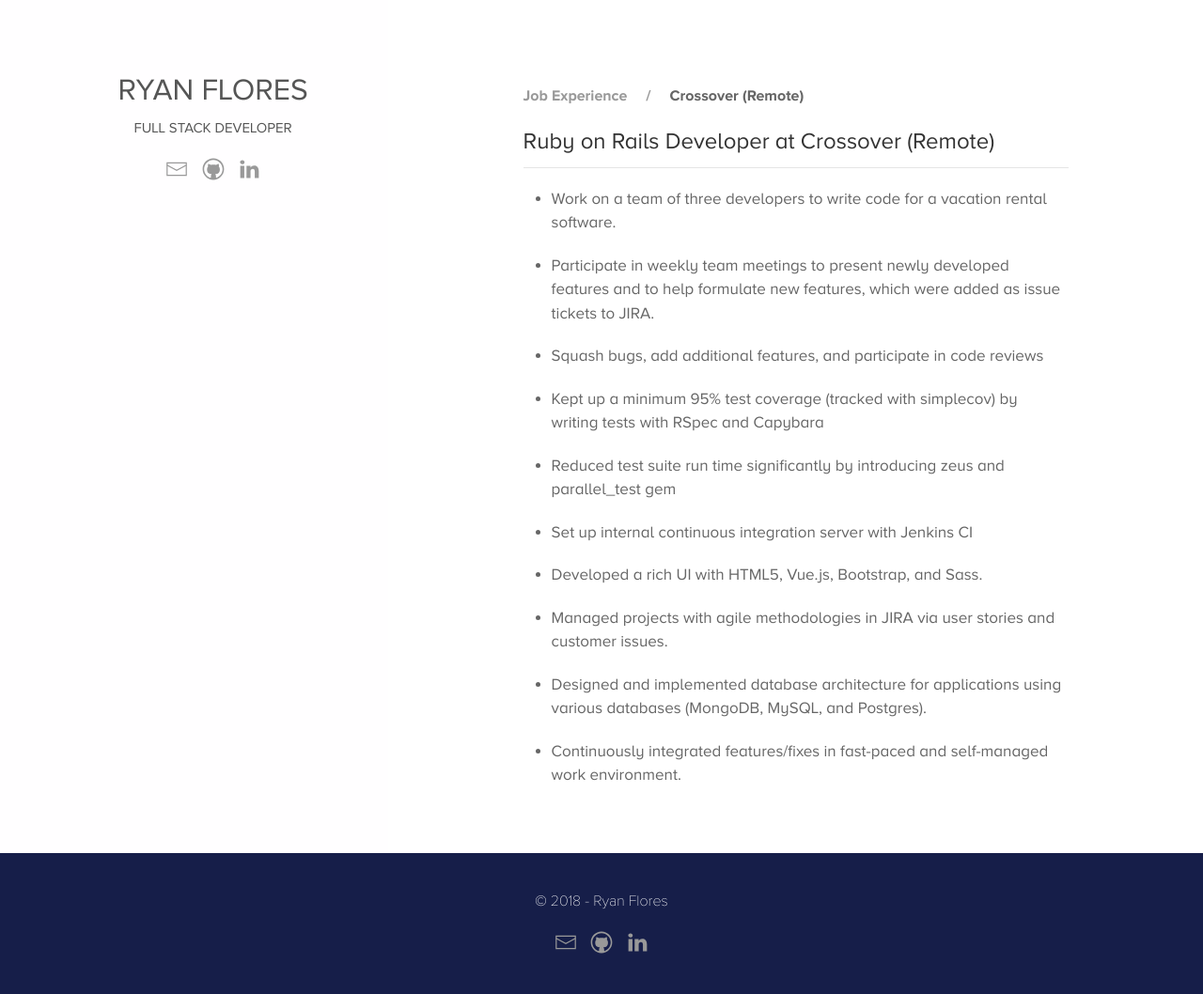
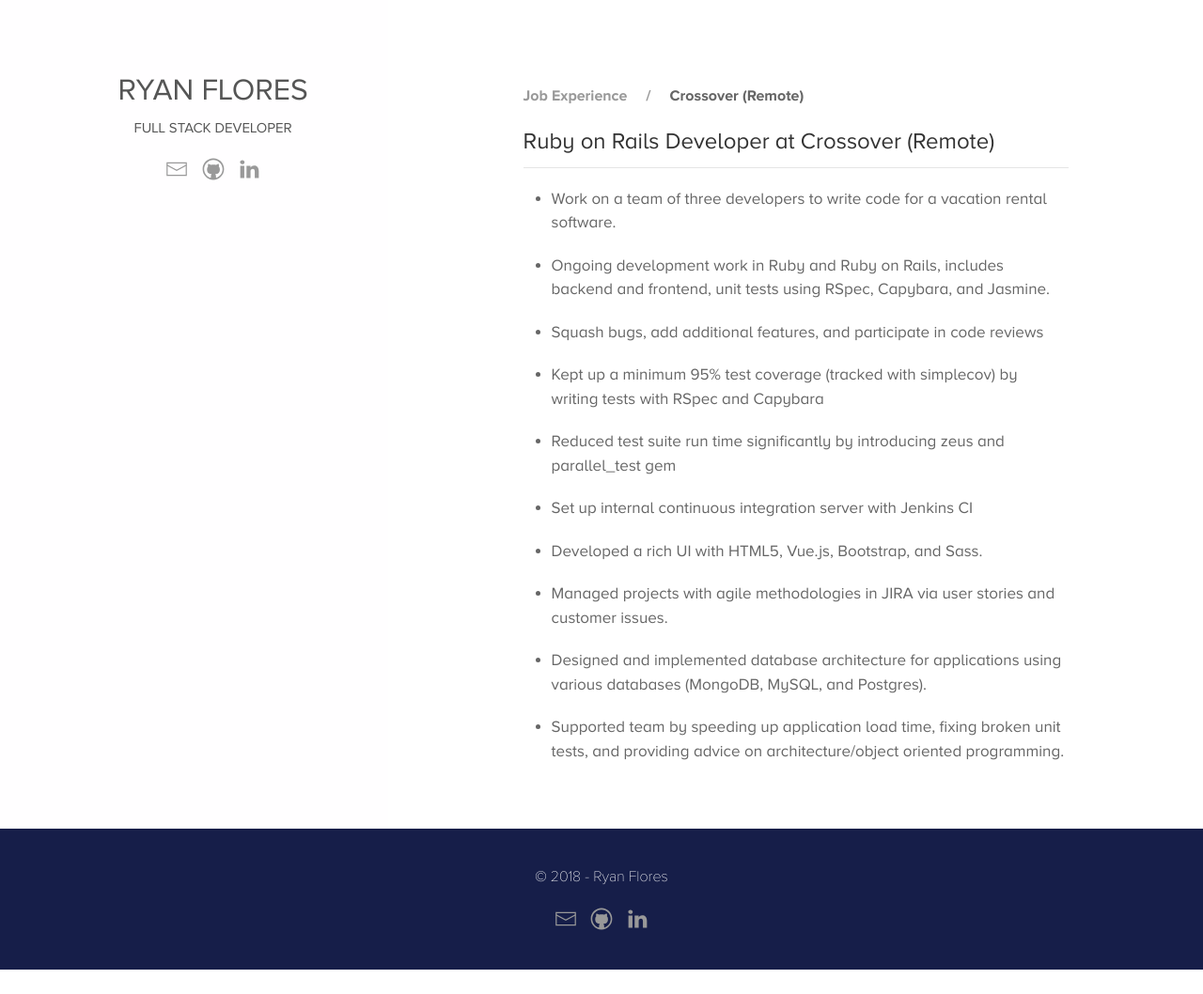
Before and after one commit to refactor8/refactor8.github.io, a Jekyll site: the page built from _jobs/crossover.md, in a window 1280 px wide. Shown: the whole page at 94% size. Built offline with Jekyll 4.4.1, drawn with Linux system fonts in a browser that asks for light colours; after the commit the page ends 1032 px from its top, so only the background shows below that.

```diff
--- a/_includes/skills.html
+++ b/_includes/skills.html
@@ -1,4 +1,4 @@
-<div class="uk-section uk-section-small">
+<div class="uk-section uk-section-small uk-margin-right">
   <h3 class="uk-heading-divider">Skills</h3>
   <p class="skill-title">Ruby on Rails</p>
   <div class="container">
--- a/_jobs/crossover.md
+++ b/_jobs/crossover.md
@@ -7,7 +7,7 @@
 location: "Austin, United States"
 accomplishments:
   - description: "Work on a team of three developers to write code for a vacation rental software."
-  - description: "Participate in weekly team meetings to present newly developed features and to help formulate new features, which were added as issue tickets to JIRA."
+  - description: "Ongoing development work in Ruby and Ruby on Rails, includes backend and frontend, unit tests using RSpec, Capybara, and Jasmine."
   - description: "Squash bugs, add additional features, and participate in code reviews"
   - description: "Kept up a minimum 95% test coverage (tracked with simplecov) by writing tests with RSpec and Capybara"
   - description: "Reduced test suite run time significantly by introducing zeus and parallel_test gem"
@@ -15,5 +15,5 @@
   - description: "Developed a rich UI with HTML5, Vue.js, Bootstrap, and Sass."
   - description: "Managed projects with agile methodologies in JIRA via user stories and customer issues."
   - description: "Designed and implemented database architecture for applications using various databases (MongoDB, MySQL, and Postgres)."
-  - description: "Continuously integrated features/fixes in fast-paced and self-managed work environment."
+  - description: "Supported team by speeding up application load time, fixing broken unit tests, and providing advice on architecture/object oriented programming."
 ---
--- a/assets/css/style.css
+++ b/assets/css/style.css
@@ -228,6 +228,10 @@
 
 .profile {
   color: #333 !important;
+  word-wrap: normal;
+  text-align: justify;
+  text-justify: inter-word;
+  width: 95%;
 }
 
 .skills {
```
Also changed, not shown: _jobs/twolights.md (+1 -0 lines).
